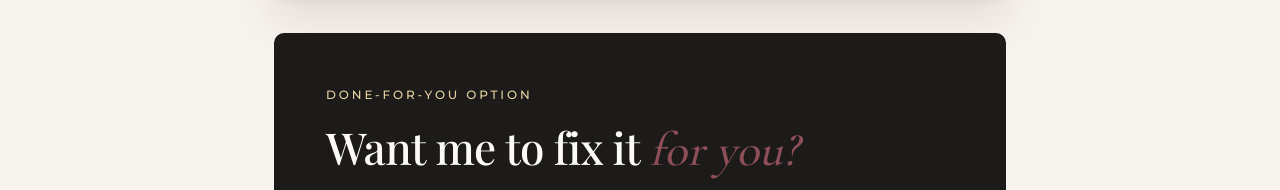
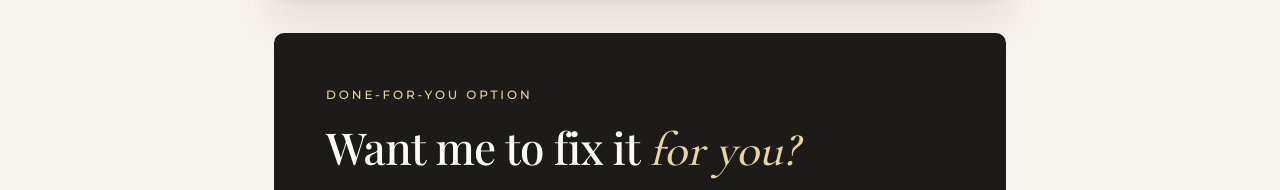
Before and after one commit to IgniteDigitalPartners/charlotte-portfolio-2026, an Astro site: page /free-audit/checklist in a window 1280 px wide. Shown: the part 2657-2847 px from the top of the page. Built offline with nearby package versions, Linux system fonts and the light colour scheme; Astro itself is replaced by a stand-in of ours.

Commit message:
Gold accent on checklist CTA for contrast
Co-Authored-By: Claude Opus 5.5 <noreply@anthropic.com>
Claude-Session: https://claude.ai/code/session_01QcC7vH6kR183MRGsrUY2TM

```diff
--- a/src/pages/free-audit/checklist.astro
+++ b/src/pages/free-audit/checklist.astro
@@ -72,6 +72,7 @@ let n = 0;
   .ck-tier strong { color: #1D1B1A; font-weight: 500; }
   .ck-cta { background: #1D1B1A; color: #E9E4DC; border-radius: 10px; padding: clamp(26px, 5vw, 52px); display: grid; gap: 18px; }
   .ck-cta p { margin: 0; line-height: 1.7; }
+  .ck-cta .accent { color: #E8D3A2; }
   .ck-line { color: #FBFAF7; border-color: rgba(232, 211, 162, 0.5); }
   @media print {
     :global(header), :global(footer), :global(.crumbs-bar), :global(.skip-link), :global([class*="cookie"]), .no-print { display: none !important; }
```
